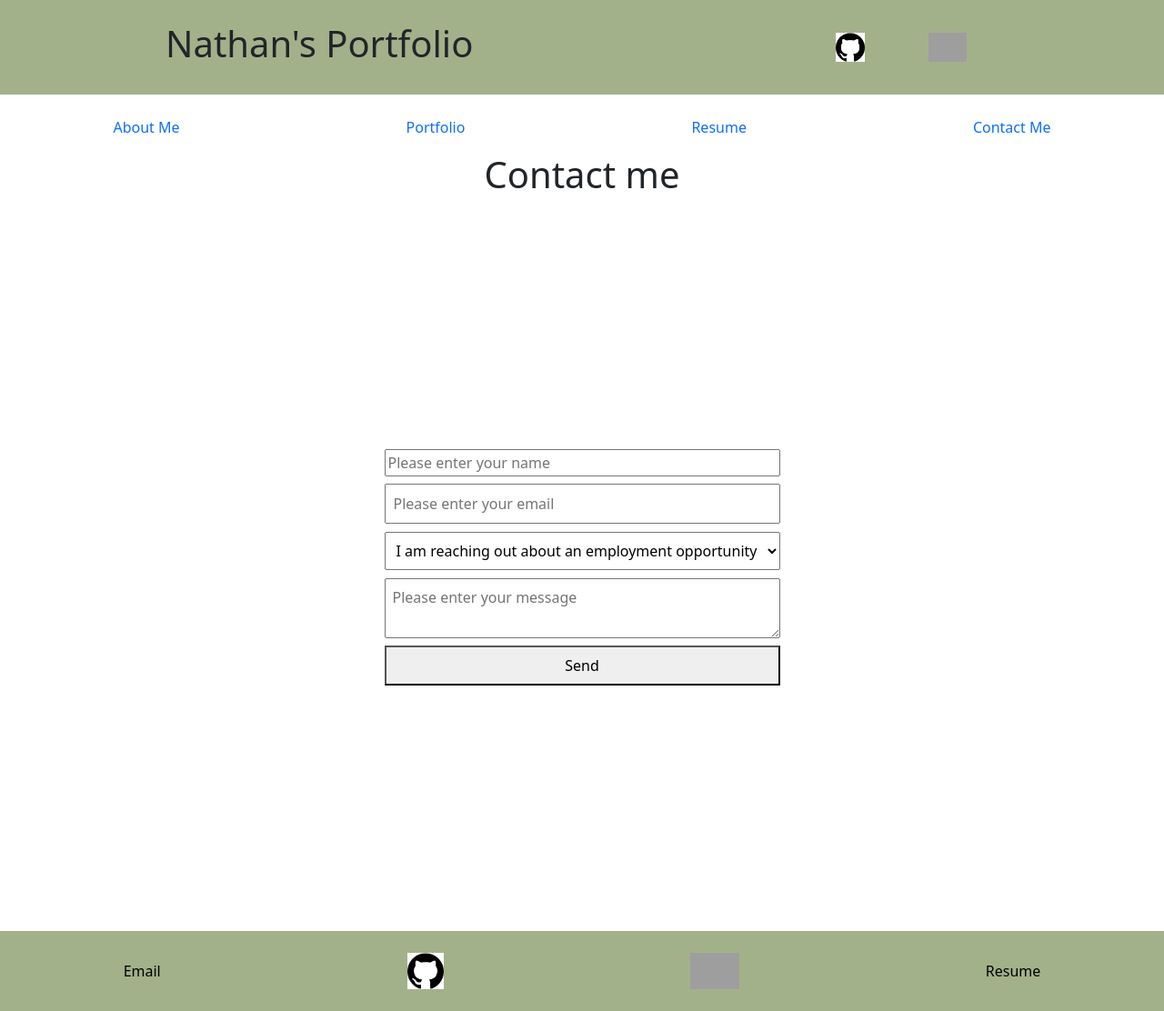
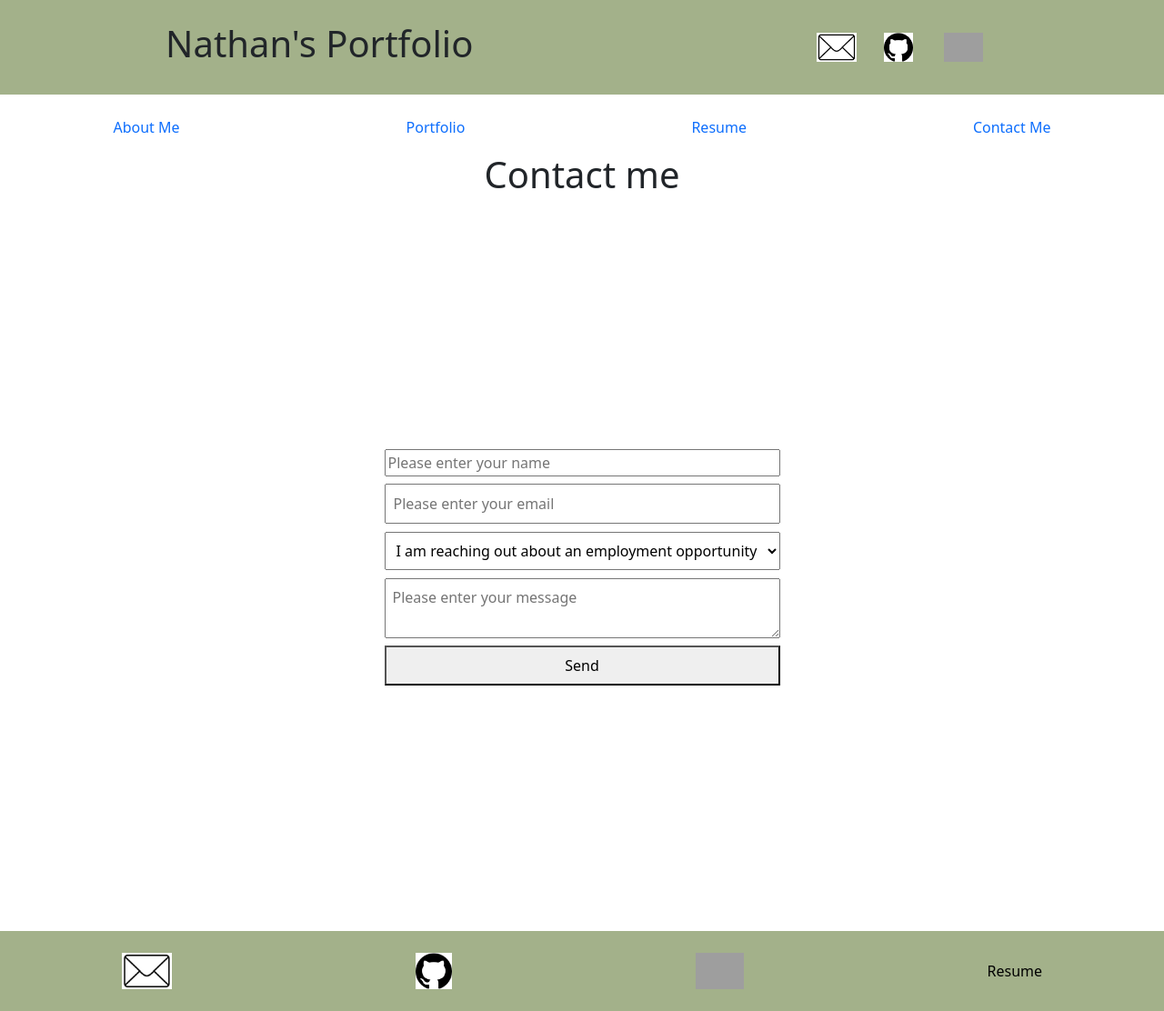
Before and after one commit to NathanAlexander1/NathanAlexanderPortfolio, a React (Create React App) app: page /contactMe in a window 1280 px wide. Shown: the whole page at 91% size. Built offline with nearby package versions, Linux system fonts and the light colour scheme; grey boxes are pictures that could not be loaded.

Commit message:
email icon

```diff
--- a/src/components/Footer.js
+++ b/src/components/Footer.js
@@ -2,13 +2,14 @@ import React from "react";
 import gitHubImage from "../assets/platformImgs/ghImage.png"
 import linkedInImage from "../assets/platformImgs/linkedIn.png"
 import NathanResume from "../assets/Nathan-Resume.pdf";
+import EmailImage from "../assets/platformImgs/email.png"
 
 
 function footer() {
   return (
     <div className="headerLinks d-flex justify-content-around align-items-center py-4 footer">
 
-        <a className="text-decoration-none" target="_blank" rel="noreferrer" href="mailto:nika827@msn.com">Email</a>
+        <a className="text-decoration-none" target="_blank" rel="noreferrer" href="mailto:nika827@msn.com"><img src={EmailImage} height="40" alt="Email Image"/></a>
         <a target="_blank" rel="noreferrer" href="https://www.github.com/NathanAlexander1"><img src={gitHubImage} height="40" alt="GitHub Link"/></a>
         <a target="_blank" rel="noreferrer" href="https://www.linkedin.com/in/nathan-alexander-a8460713a"><img src={linkedInImage} height="40" alt="LinkedIn Link"/></a>
 
--- a/src/components/Header.js
+++ b/src/components/Header.js
@@ -1,6 +1,7 @@
 import React from "react";
 import gitHubImage from "../assets/platformImgs/ghImage.png";
 import linkedInImage from "../assets/platformImgs/linkedIn.png";
+import EmailImage from "../assets/platformImgs/email.png"
 // import NathanResume from "../assets/Nathan-Resume.pdf";
 
 function header() {
@@ -10,6 +11,7 @@ function header() {
         <h1 className="text-center align-items-center">Nathan's Portfolio</h1>
       </div>
       <div className="d-flex col-2 justify-content-around align-items-center">
+      <a className="text-decoration-none" target="_blank" rel="noreferrer" href="mailto:nika827@msn.com"><img src={EmailImage} height="32vh" alt="Email Image"/></a>
         <a className="px-1"
           target="_blank"
           rel="noreferrer"
```
Also changed, not shown: src/assets/platformImgs/email.png (added).
